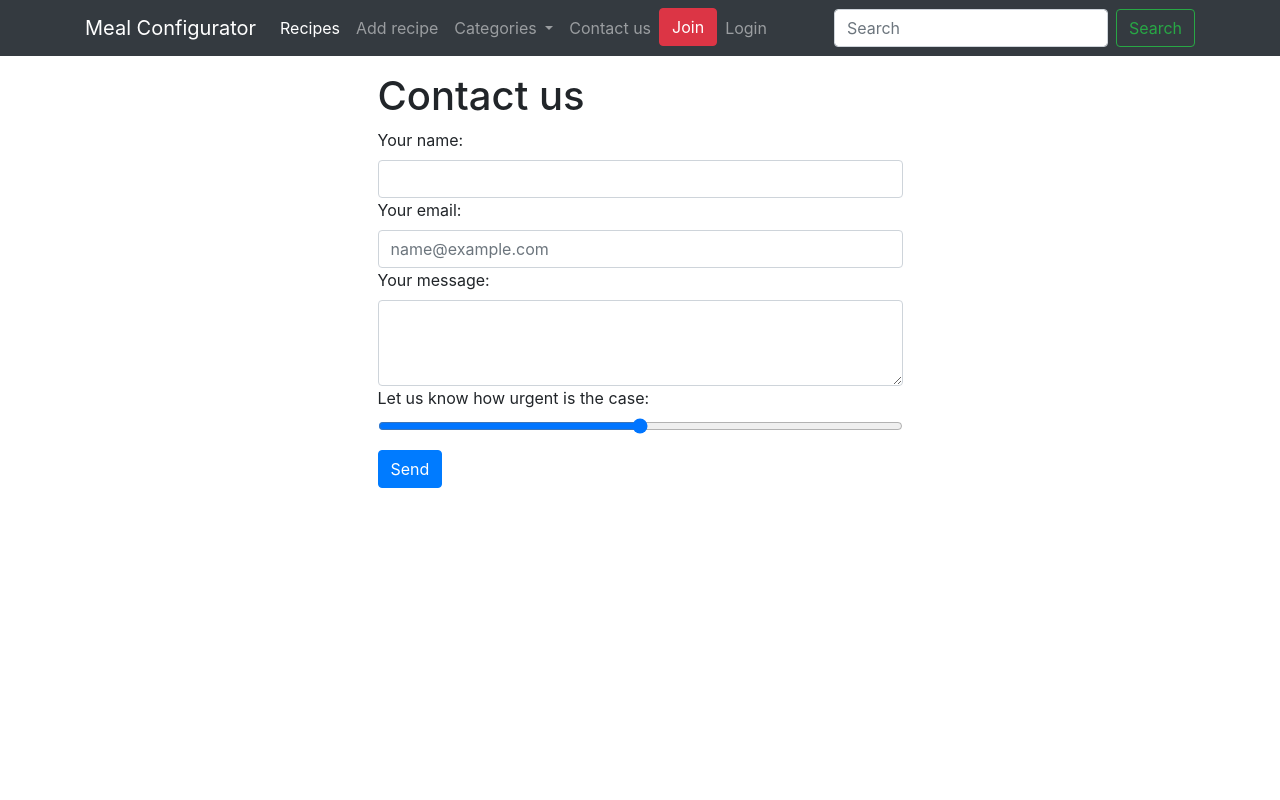
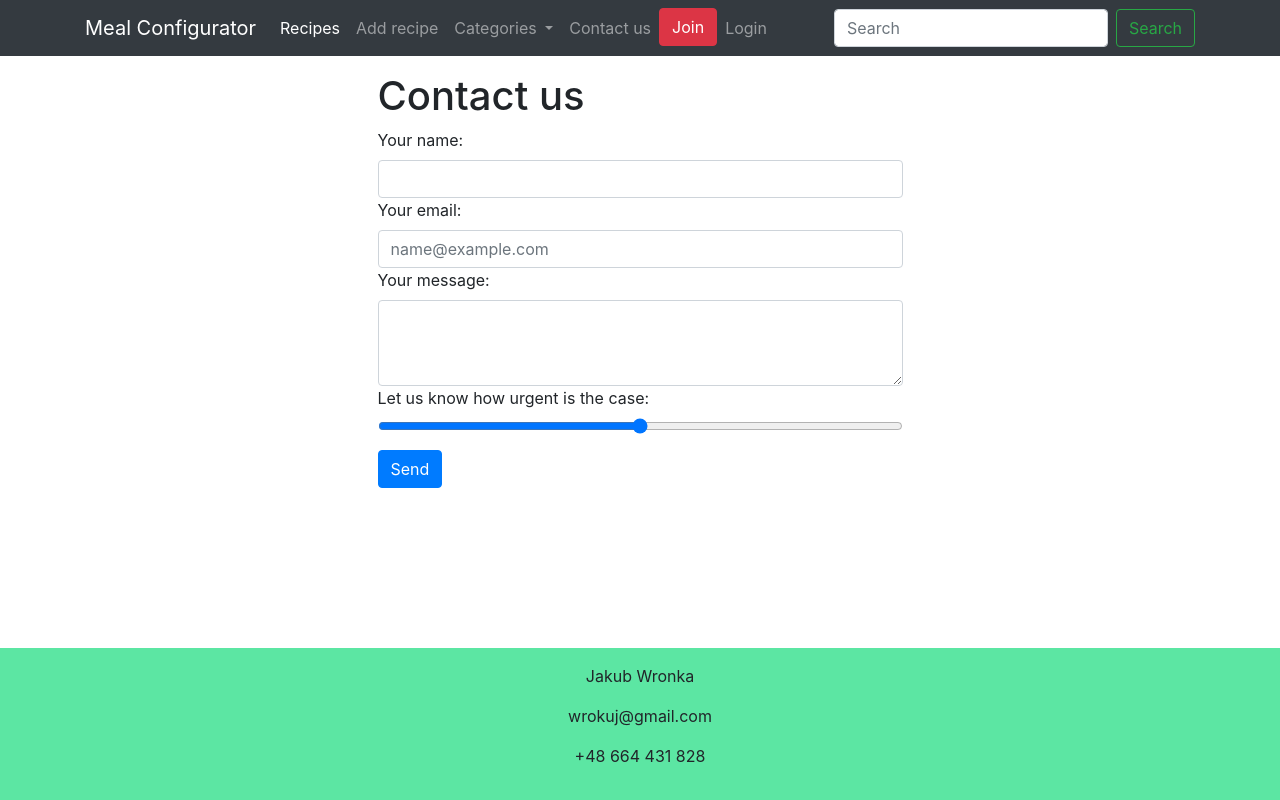
Before and after one commit to wroku/mc, a Django app: page /contact-us/ in a window 1280 px wide. Run offline with Django 3.2, Linux system fonts and the light colour scheme; data comes from the database, SQL or seed files in the repository; both versions use the stored data as it was after the commit; some libraries are stand-ins or nearby versions.

Commit message:
Add comments, footer, access denied page and few minor fixes

```diff
--- a/main/context_processors.py
+++ b/main/context_processors.py
@@ -2,6 +2,7 @@ from .models import FoodCategory
 
 def broadcaster(request):
     kwargs = {
-        'foodcategories': FoodCategory.objects.all()
+        'foodcategories': FoodCategory.objects.all(),
+        'currentuser': request.user,
     }
     return kwargs
--- a/main/forms.py
+++ b/main/forms.py
@@ -2,7 +2,7 @@ from django import forms
 from django.contrib.auth.forms import UserCreationForm
 from django.contrib.auth.models import User
 from django.forms import ModelForm, Textarea
-from .models import Recipe, Ingredient
+from .models import Recipe, Ingredient, Comment
 from tinymce.widgets import TinyMCE
 from django.forms import formset_factory
 from crispy_forms.helper import FormHelper
@@ -19,6 +19,17 @@ class ContactForm(forms.Form):
                               widget=forms.Textarea(attrs={'class': 'form-control', 'rows': '3'}))
     level_of_importance = forms.IntegerField(label='Let us know how urgent is the case:', max_value=100,
                                              widget=forms.NumberInput(attrs={'type': 'range', 'class': 'form-control-range'}))
+
+
+class CommentForm(forms.ModelForm):
+    def __init__(self, *args, **kwargs):
+        super(CommentForm, self).__init__(*args, **kwargs)
+        self.helper = FormHelper()
+        self.helper.form_show_labels = False
+
+    class Meta:
+        model = Comment
+        fields = ('content',)
 
 
 class NewUserForm(UserCreationForm):
@@ -125,10 +136,10 @@ class BaseRecipeIngFormSet(BaseFormSet):
         for form in self.forms:
             if self.can_delete and self._should_delete_form(form):
                 continue
-            title = form.cleaned_data.get('title')
-            if title in ings:
+            ing = form.cleaned_data.get('ingredient')
+            if ing in ings:
                 raise forms.ValidationError("Ingredients in a set must have distinct names.")
-            ings.append(title)
+            ings.append(ing)
 
 
 RecipeIngFormset = formset_factory(RecipeIngredient, formset=BaseRecipeIngFormSet, extra=1)
--- a/main/templates/main/base.html
+++ b/main/templates/main/base.html
@@ -80,6 +80,34 @@
     return false;
     });
     </script>
+    <style>
+      html {
+      height: 100%;
+      box-sizing: border-box;
+      }
+      body {
+      position: relative;
+      margin: 0;
+      padding-bottom: 11rem;
+      min-height: 100%;
+      }
+
+      *,
+      *:before,
+      *:after {
+      box-sizing: inherit;
+      }
+
+      .footer {
+      position: absolute;
+      right: 0;
+      left: 0;
+      bottom: 0;
+      background-color: #5ce6a3;
+      padding: 1rem;
+      text-align: center;
+      }
+    </style>
   </head>
   <body>
 
@@ -96,6 +124,12 @@
 
 
     </div>
+
+    <div class="footer">
+      <p>Jakub Wronka</p>
+      <p>wrokuj@gmail.com</p>
+      <p>+48 664 431 828</p>
+    </div>
     <div>
         <script>
             $(document).ready(function(){
--- a/main/templates/main/login.html
+++ b/main/templates/main/login.html
@@ -1,11 +1,12 @@
 {% extends 'main/base.html' %}
 
 {% block content %}
+{% load crispy_forms_tags %}
 
     <div class="col-6 mx-auto mt-3">
         <form method="POST" action=".">
             {% csrf_token %}
-            {{ form.as_p }}
+            {{ form|crispy}}
             <button type="submit" class="btn btn-primary mb-3">Login</button>
         </form>
             If you don't already have an account, <a href="/register"><strong>register </strong></a>for one.
--- a/main/templates/main/recipes.html
+++ b/main/templates/main/recipes.html
@@ -27,7 +27,9 @@
                 <p class="card-text">Calory value : {{ recipe.calories_per_serving}} cal/serving</p>
                 <p class="card-text"><small class="text-muted">Price: {{recipe.price_per_serving}} pln/serving</small></p>
                   <a href="{{recipe.recipe_slug}}"><button type="button" class="btn btn-outline-info">See details</button></a>
-                  <a href="{{recipe.recipe_slug}}/edit"><button type="button" class="btn btn-outline-info">Edit</button></a>
+                  {% if currentuser == recipe.user %}
+                    <a href="{{recipe.recipe_slug}}/edit"><button type="button" class="btn btn-outline-info">Edit</button></a>
+                  {% endif %}
               </div>
             </div>
           </div>
--- a/main/templatetags/custom_tags.py
+++ b/main/templatetags/custom_tags.py
@@ -6,6 +6,6 @@ register = template.Library()
 
 @register.filter
 def to_str(bound_field):
-    #Retreive Ingredient instance name
+    # Retrieve Ingredient instance name
     instance = bound_field.cleaned_data
     return instance.ingredient_name
--- a/main/urls.py
+++ b/main/urls.py
@@ -34,4 +34,5 @@ urlpatterns = [
     path('api/data/', views.get_data, name='api-data'),
     path('updateSS/', views.update_session, name='updateSS'),
     path('chartpage/', views.ChartView.as_view(), name='chart-page'),
+    path('access_denied/', views.access_denied, name='access_denied'),
 ]
--- a/main/views.py
+++ b/main/views.py
@@ -1,7 +1,7 @@
 from django.shortcuts import render, get_object_or_404, redirect
 from django.http import HttpResponse, JsonResponse, HttpResponseNotAllowed
 from .models import Ingredient, Recipe, Quantity
-from .forms import ContactForm, RecipeForm, NewUserForm, RecipeIngFormset
+from .forms import ContactForm, RecipeForm, NewUserForm, RecipeIngFormset, CommentForm
 from django.contrib.auth.forms import AuthenticationForm
 from django.contrib.auth import login, logout, authenticate
 from django.contrib import messages
@@ -99,17 +99,40 @@ def recipes(request):
                   {'recipes': Recipe.objects.all})
 
 
+def access_denied(request):
+    return render(request,
+                  'main/access_denied.html',
+                  )
+
+
 def detailed_recipe_page(request, slug):
     obj = get_object_or_404(Recipe, recipe_slug=slug)
+
+    new_comment = None
+    # Comment posted
+    if request.method == 'POST':
+        comment_form = CommentForm(data=request.POST)
+        if comment_form.is_valid():
+            new_comment = comment_form.save(commit=False)
+            new_comment.recipe = obj
+            new_comment.user = request.user
+            new_comment.save()
+    else:
+        comment_form = CommentForm()
+
     template_name = 'main/recipe_details.html'
     context = {'recipe': obj,
-               'quantities': obj.quantities.all()}
+               'quantities': obj.quantities.all(),
+               'comments': obj.comments.filter(active=True),
+               'new_comment': new_comment,
+               'comment_form': comment_form}
+
     return render(request, template_name, context)
 
 
 def account_details(request):
     if request.user.is_authenticated:
-        return render(request, 'main/account_details.html' )
+        return render(request, 'main/account_details.html')
     else:
         return redirect('main:login')
 
@@ -127,6 +150,7 @@ def contact_page(request):
 
 
 def recipe_page(request):
+    # TODO Change fs to BaseRecipeIngFormset with distinct ingredient validation and test the fuck out of it
     if 'collect_ing' not in request.session:
         request.session['collect_ing'] = []
     form = RecipeForm(request.POST or None, request.FILES or None,
@@ -149,9 +173,7 @@ def recipe_page(request):
             recipe.save()
             request.session['collect_ing'] = []
             request.session.modified = True
-            form = RecipeForm(collect_ing=request.session['collect_ing'])
-            formset = RecipeIngFormset(form_kwargs={'collect_ing': request.session['collect_ing']})
-            messages.info(request, f"Success")
+            return redirect(f'/recipes/{recipe.recipe_slug}')
         else:
             messages.error(request, f"Invalid data!")
             print(formset.errors)
@@ -165,9 +187,10 @@ def recipe_page(request):
 
 
 def edit_recipe(request, slug):
-
+    instance = get_object_or_404(Recipe, recipe_slug=slug)
+    if request.user != instance.user:
+        return redirect('/access_denied')
     request.session['collect_ing'] = []
-    instance = get_object_or_404(Recipe, recipe_slug=slug)
     form = RecipeForm(request.POST or None, request.FILES or None,
                       editing=instance.recipe_name,
                       initial={'recipe_name': instance.recipe_name,
@@ -175,7 +198,7 @@ def edit_recipe(request, slug):
                                'preparation_time': instance.preparation_time,
                                'directions': instance.directions})
 
-    #qs = Quantity.objects.filter(recipe=instance.recipe_name)
+    # qs = Quantity.objects.filter(recipe=instance.recipe_name)
     qs = instance.quantities.all()
     formset_initial_data = [{'ingredient': obj.ingredient, 'quantity': obj.quantity} for obj in qs]
     for obj in qs[:len(qs)-1]:
@@ -217,7 +240,8 @@ def edit_recipe(request, slug):
             request.session.modified = True
             form = RecipeForm(collect_ing=request.session['collect_ing'])
             formset = RecipeIngFormset(form_kwargs={'collect_ing': request.session['collect_ing']})
-            messages.info(request, f"Success")
+            return redirect(f'/recipes/{instance.recipe_slug}')
+
         else:
             messages.error(request, f"Invalid data!")
             print(formset.errors)
```
Also changed, not shown: main/templates/main/access_denied.html (added, +14 -0 lines), main/templates/main/recipe_details.html (+39 -2 lines), db.sqlite3, main/models.py (line endings or trailing spaces).
